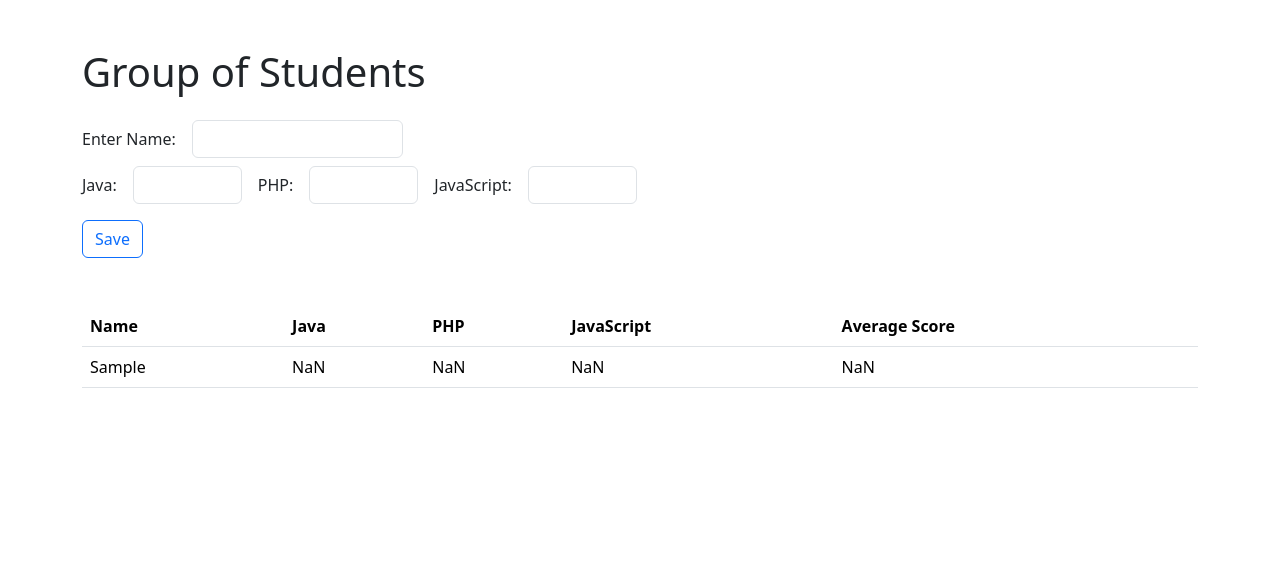
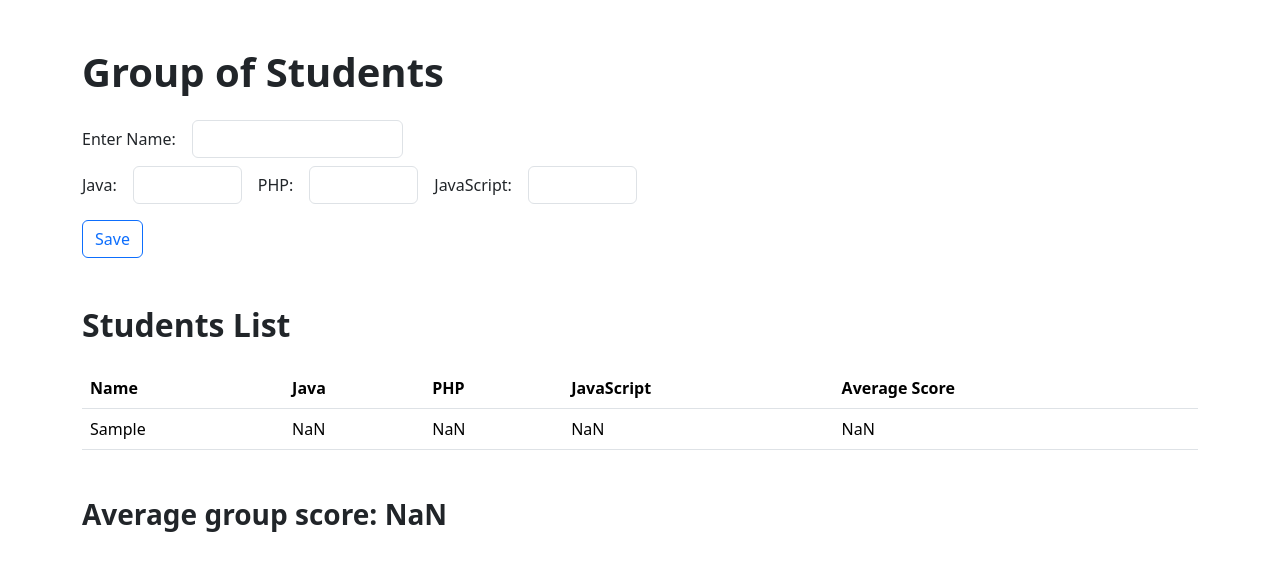
Before and after one commit to BogdanSch/Js-Lesson-Json-11, a plain HTML site: page Lesson1/grades/index.html in a window 1280 px wide. Both pictures are taken after typing "Sample", "Sample", "Sample", "Sample" into the empty fields and a click on the input "Save". Drawn offline with nearby package versions, Linux system fonts and the light colour scheme.

Commit message:
Students task fix and optimization

```diff
--- a/Lesson1/grades/index.html
+++ b/Lesson1/grades/index.html
@@ -6,11 +6,13 @@
     <meta name="viewport" content="width=device-width, initial-scale=1.0">
     <title>Group of Students</title>
     <link href="https://cdn.jsdelivr.net/npm/bootstrap@5.3.2/dist/css/bootstrap.min.css" rel="stylesheet">
+    <link rel="stylesheet" href="./styles/style.css">
 </head>
 
 <body>
     <div class="wrapper">
         <div class="container mt-5">
+            <div class="students__form">
                 <h1 class="mb-4">Group of Students</h1>
 
                 <form name="marks" method="post" action="./" class="mb-5">
@@ -44,11 +46,14 @@
                     </div>
                     <div class="row mt-3">
                         <div class="col-auto">
-                        <input type="submit" value="Save" name="save" class="btn btn-outline-primary" id="submitButton">
+                            <input type="submit" value="Save" name="save" class="btn btn-outline-primary"
+                                id="submitButton">
                         </div>
                     </div>
                 </form>
-
+            </div>
+            <div class="students__table">
+                <h2 class="mb-4">Students List</h2>
                 <table class="table">
                     <thead>
                         <tr>
@@ -62,6 +67,10 @@
                     <tbody id="studentsContainer">
                     </tbody>
                 </table>
+                <div class="mt-5">
+                    <h3 id="averageGroupScore">Average group score: <span></span></h3>
+                </div>
+            </div>
         </div>
     </div>
     <script src="https://cdn.jsdelivr.net/npm/bootstrap@5.3.2/dist/js/bootstrap.bundle.min.js"></script>
--- a/Lesson1/grades/js/script.js
+++ b/Lesson1/grades/js/script.js
@@ -1,6 +1,9 @@
 const tableContainer = document.getElementById("studentsContainer");
+const averageGroupScoreContainer = document.querySelector(
+  "#averageGroupScore span"
+);
+
 const submitButton = document.getElementById("submitButton");
-
 const studentsForm = document.forms["marks"];
 
 let students = localStorage.getItem("students")
@@ -20,17 +23,19 @@ function saveMarks(event) {
     PHP: parseFloat(studentsForm.m2.value),
     JavaScript: parseFloat(studentsForm.m3.value),
   };
+  let studentAverage = calculateAverageObject(marks);
 
   let student = {
     name: name,
     marks: marks,
+    studentAverage: studentAverage,
   };
 
   students = localStorage.getItem("students")
     ? JSON.parse(localStorage.getItem("students"))
     : [];
   students.push(student);
-  console.log(students);
+  // console.log(students);
   localStorage.setItem("students", JSON.stringify(students));
   console.log(JSON.parse(localStorage.getItem("students")));
   displayStudents();
@@ -41,22 +46,43 @@ function displayStudents() {
   tableContainer.innerHTML = "";
 
   if (students.length) {
-    students.forEach(function (student) {
+    students.forEach((student) => {
       let row = "<tr>";
       row += "<td>" + student.name + "</td>";
       row += "<td>" + student.marks.Java + "</td>";
       row += "<td>" + student.marks.PHP + "</td>";
       row += "<td>" + student.marks.JavaScript + "</td>";
-      row += "<td>" + calculateAverage(student.marks) + "</td>";
+      row += "<td>" + student.studentAverage + "</td>";
       row += "</tr>";
       tableContainer.innerHTML += row;
     });
   }
+  displayStudentAverages();
 }
 
-function calculateAverage(marks) {
+function displayStudentAverages() {
+  let allStudentAverage = [];
+  if (students.length) {
+    students.forEach((student) => {
+      allStudentAverage.push(parseFloat(student.studentAverage));
+    });
+  }
+  averageGroupScoreContainer.innerHTML =
+    calculateAverageArray(allStudentAverage);
+}
+
+function calculateAverageObject(marks) {
   let sum = Object.values(marks).reduce((acc, val) => acc + val, 0);
   return (sum / Object.keys(marks).length).toFixed(2);
 }
 
+function calculateAverageArray(marks) {
+  if (marks.length) {
+    console.log(marks);
+    let sum = marks.reduce((acc, val) => acc + val, 0);
+    return (sum / marks.length).toFixed(2);
+  }
+  return 0;
+}
+
 displayStudents();
--- a/Lesson1/grades/styles/style.css
+++ b/Lesson1/grades/styles/style.css
@@ -2,6 +2,8 @@
     overflow: hidden;
 }
 
-h1 {
+h1,
+h2,
+h3 {
     font-weight: 700;
 }
```
Lines whose indentation alone changed are shown as unchanged.
